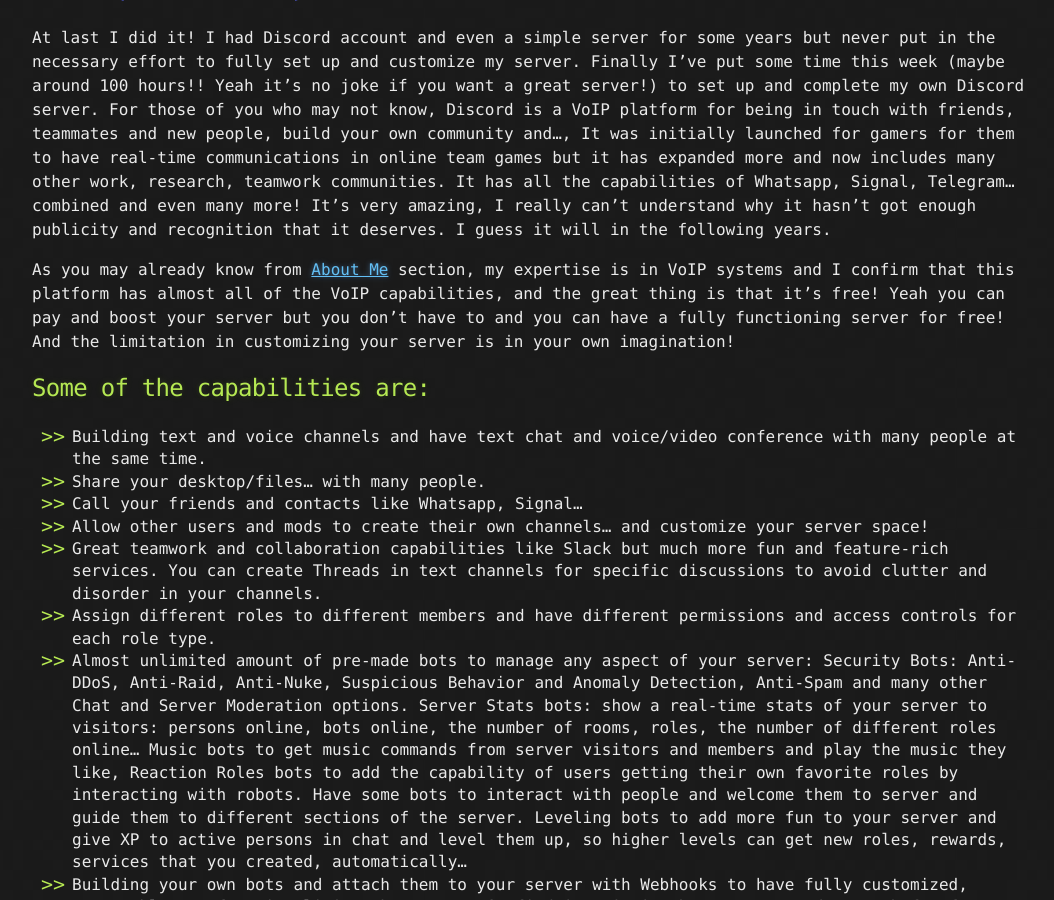
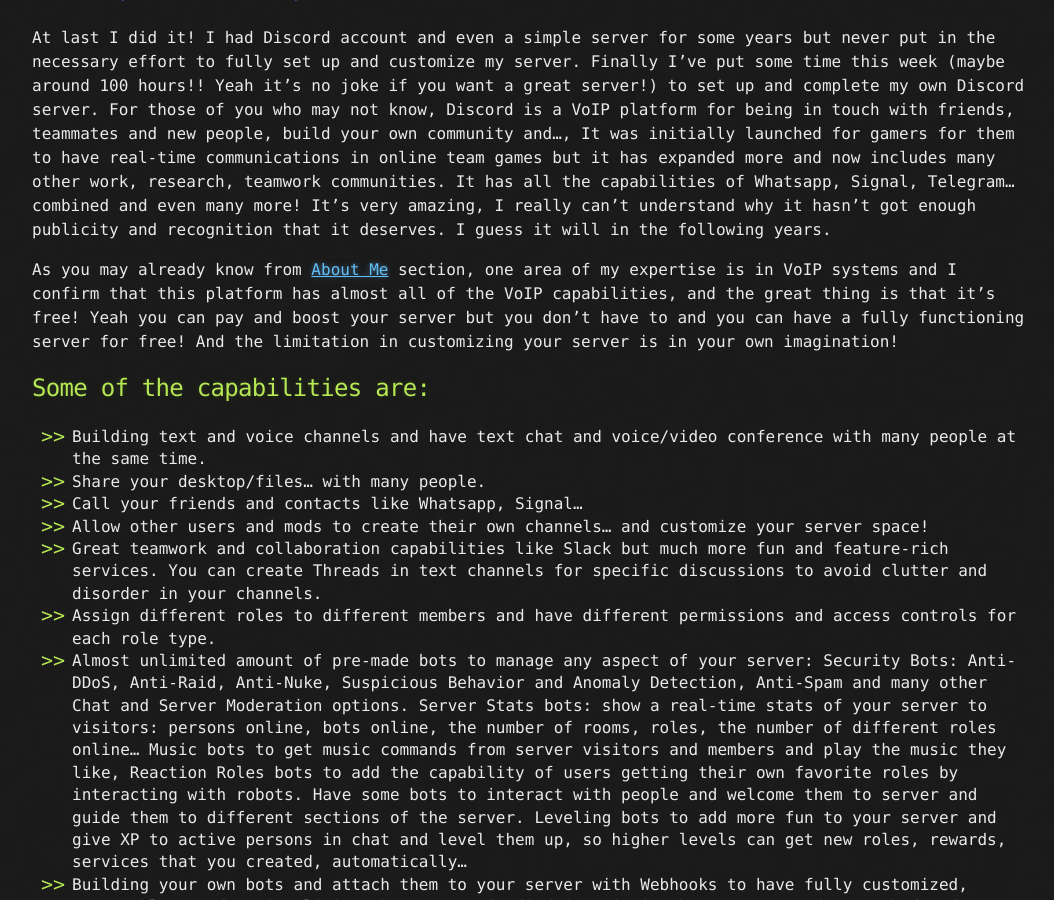
Before and after one commit to CamoCatX/camocatx.github.io, a Jekyll site: the page built from blog/_posts/2021-10-15-my-discord-server-is-up-and-running.md, in a window 1280 px wide and 900 px high, scrolled down 535 px. Shown: the whole window, without its empty margins (108-1162 px from the left). Built offline with Jekyll 4.4.1, drawn with Linux system fonts in a browser that asks for light colours.

Commit message:
Update 2021-10-15-my-discord-server-is-up-and-running.md

```diff
--- a/blog/_posts/2021-10-15-my-discord-server-is-up-and-running.md
+++ b/blog/_posts/2021-10-15-my-discord-server-is-up-and-running.md
@@ -8,7 +8,7 @@ published: true
 At last I did it! I had Discord account and even a simple server for some years but never put in the necessary effort to fully set up and customize my server. Finally I've put some time this week (maybe around 100 hours!! Yeah it's no joke if you want a great server!) to set up and complete my own Discord server.
 For those of you who may not know, Discord is a VoIP platform for being in touch with friends, teammates and new people, build your own community and..., It was initially launched for gamers for them to have real-time communications in online team games but it has expanded more and now includes many other work, research, teamwork communities. It has all the capabilities of Whatsapp, Signal, Telegram... combined and even many more! It's very amazing, I really can't understand why it hasn't got enough publicity and recognition that it deserves. I guess it will in the following years.
 
-As you may already know from [About Me](/about) section, my expertise is in VoIP systems and I confirm that this platform has almost all of the VoIP capabilities, and the great thing is that it's free! Yeah you can pay and boost your server but you don't have to and you can have a fully functioning server for free! And the limitation in customizing your server is in your own imagination!
+As you may already know from [About Me](/about) section, one area of my expertise is in VoIP systems and I confirm that this platform has almost all of the VoIP capabilities, and the great thing is that it's free! Yeah you can pay and boost your server but you don't have to and you can have a fully functioning server for free! And the limitation in customizing your server is in your own imagination!
 
 ## Some of the capabilities are:
 
```
